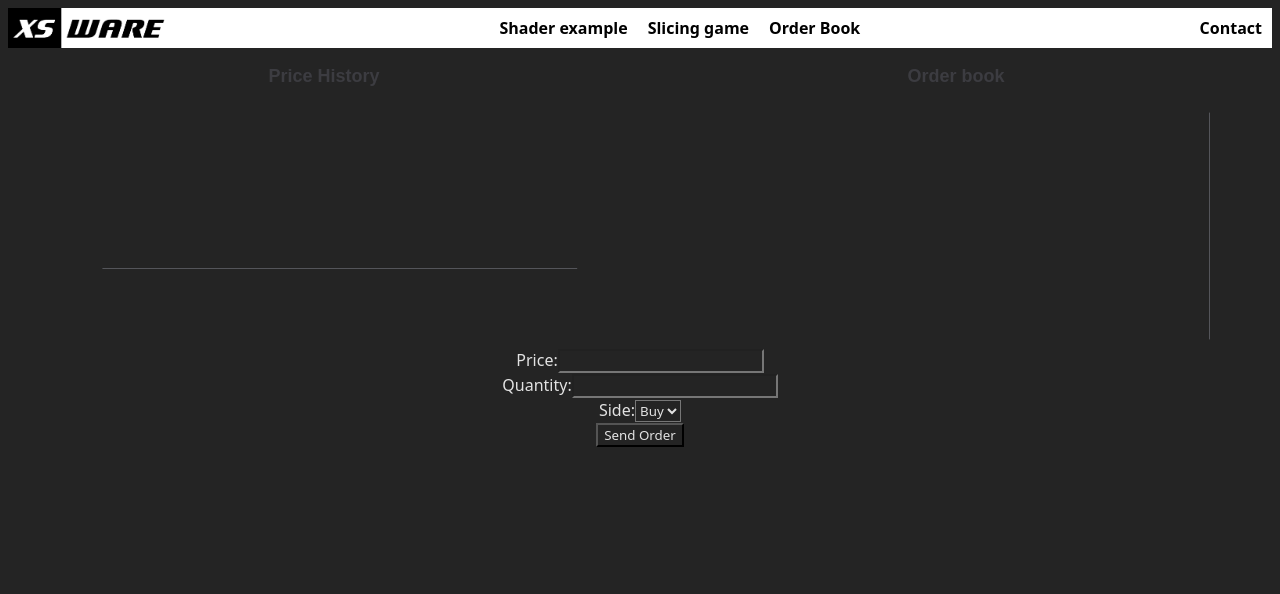
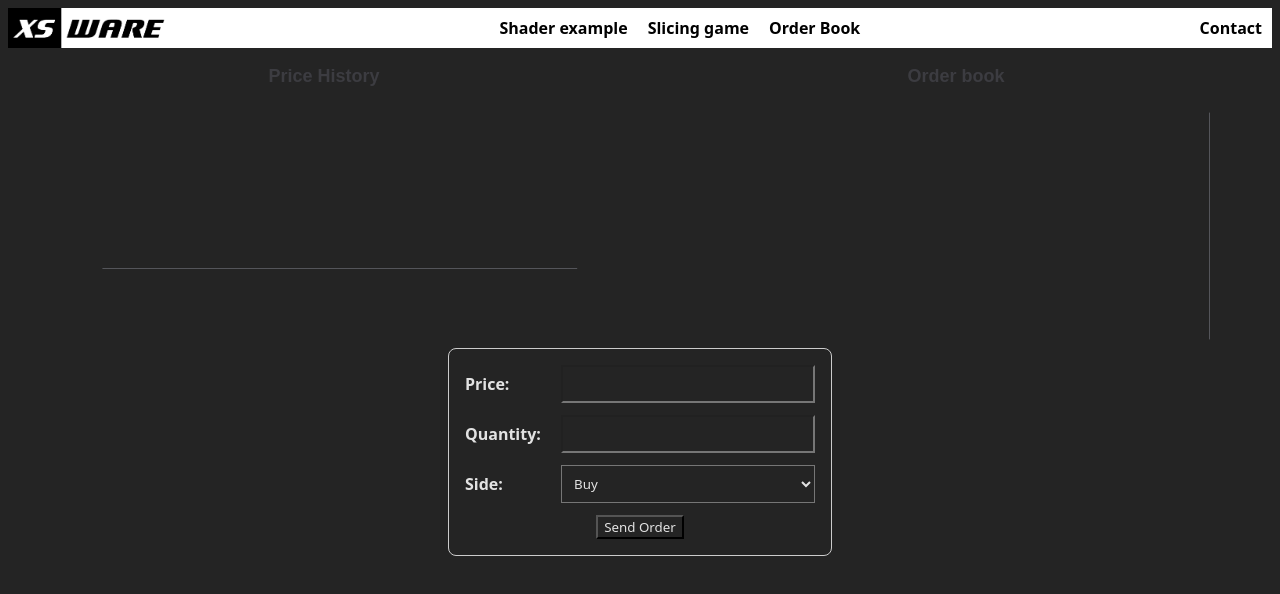
Before and after one commit to XSWare/XSPortfolio, a React (Vite) app: page /order-book in a window 1280 px wide. Shown: the top 594 px of the page. Built offline with nearby package versions, Linux system fonts and the light colour scheme; no server answers.

Commit message:
improved order form alignments/visuals

```diff
--- /dev/null
+++ b/src/components/OrderForm.css
@@ -0,0 +1,43 @@
+.orderForm {
+    display: flex;
+    flex-direction: column;
+    gap: 0.75rem;
+    align-items: center;
+    padding: 1rem;
+    border: 1px solid #ccc;
+    border-radius: 8px;
+    max-width: 350px;
+    margin: auto;
+}
+
+.form-row {
+    display: flex;
+    align-items: center;
+    width: 100%;
+}
+
+.form-row label {
+    width: 80px;
+    text-align: left;
+    margin-right: 1rem;
+    font-weight: bold;
+}
+
+.form-row input,
+.form-row select {
+    flex: 1;
+    padding: 0.5rem;
+}
+
+
+/* disable spinner buttons - Chrome, Safari, Edge, Opera */
+input::-webkit-outer-spin-button,
+input::-webkit-inner-spin-button {
+    -webkit-appearance: none;
+    margin: 0;
+}
+
+/* disable spinner buttons - Firefox */
+input[type=number] {
+    appearance: textfield;
+}
--- a/src/components/OrderForm.tsx
+++ b/src/components/OrderForm.tsx
@@ -1,4 +1,5 @@
 import React, { useState } from 'react';
+import './OrderForm.css';
 
 interface OrderFormProps {
     setStatus: React.Dispatch<React.SetStateAction<string>>;
@@ -53,16 +54,16 @@ function OrderForm({ setStatus }: OrderFormProps) {
     };
 
     return (
-        <form name='orderForm' onSubmit={handleSubmit}>
-            <div>
+        <form className="orderForm" onSubmit={handleSubmit}>
+            <div className="form-row">
                 <label htmlFor="price">Price:</label>
                 <input id="price" type="number" value={price} onChange={(e) => setPrice(e.target.value)} required min="0" step="1" />
             </div>
-            <div>
+            <div className="form-row">
                 <label htmlFor="quantity">Quantity:</label>
                 <input id="quantity" type="number" value={quantity} onChange={(e) => setQuantity(e.target.value)} required min="0" step="1" />
             </div>
-            <div>
+            <div className="form-row">
                 <label htmlFor="side">Side:</label>
                 <select id="side" value={side} onChange={(e) => setSide(e.target.value)}>
                     <option value="buy">Buy</option>
```
